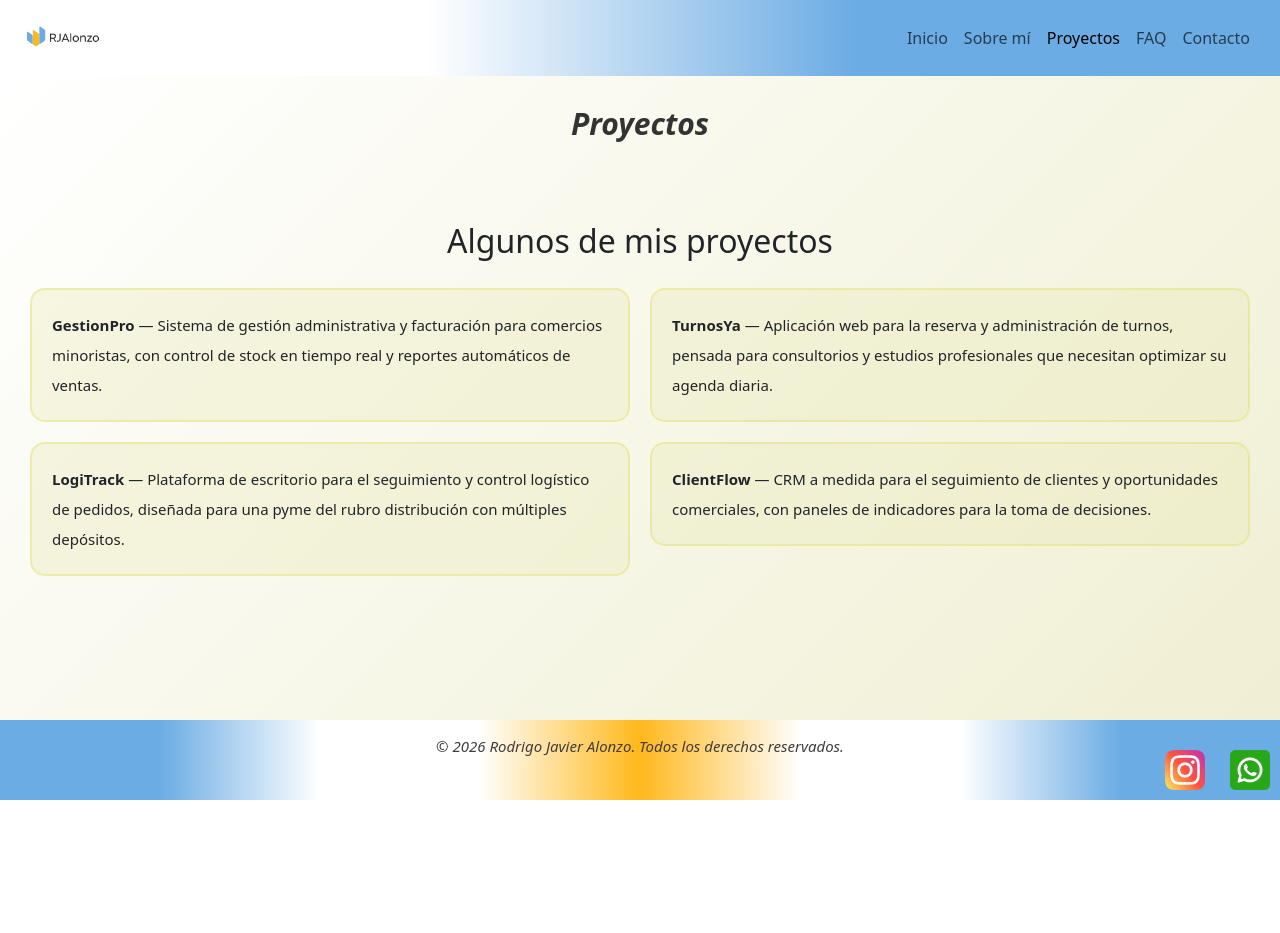
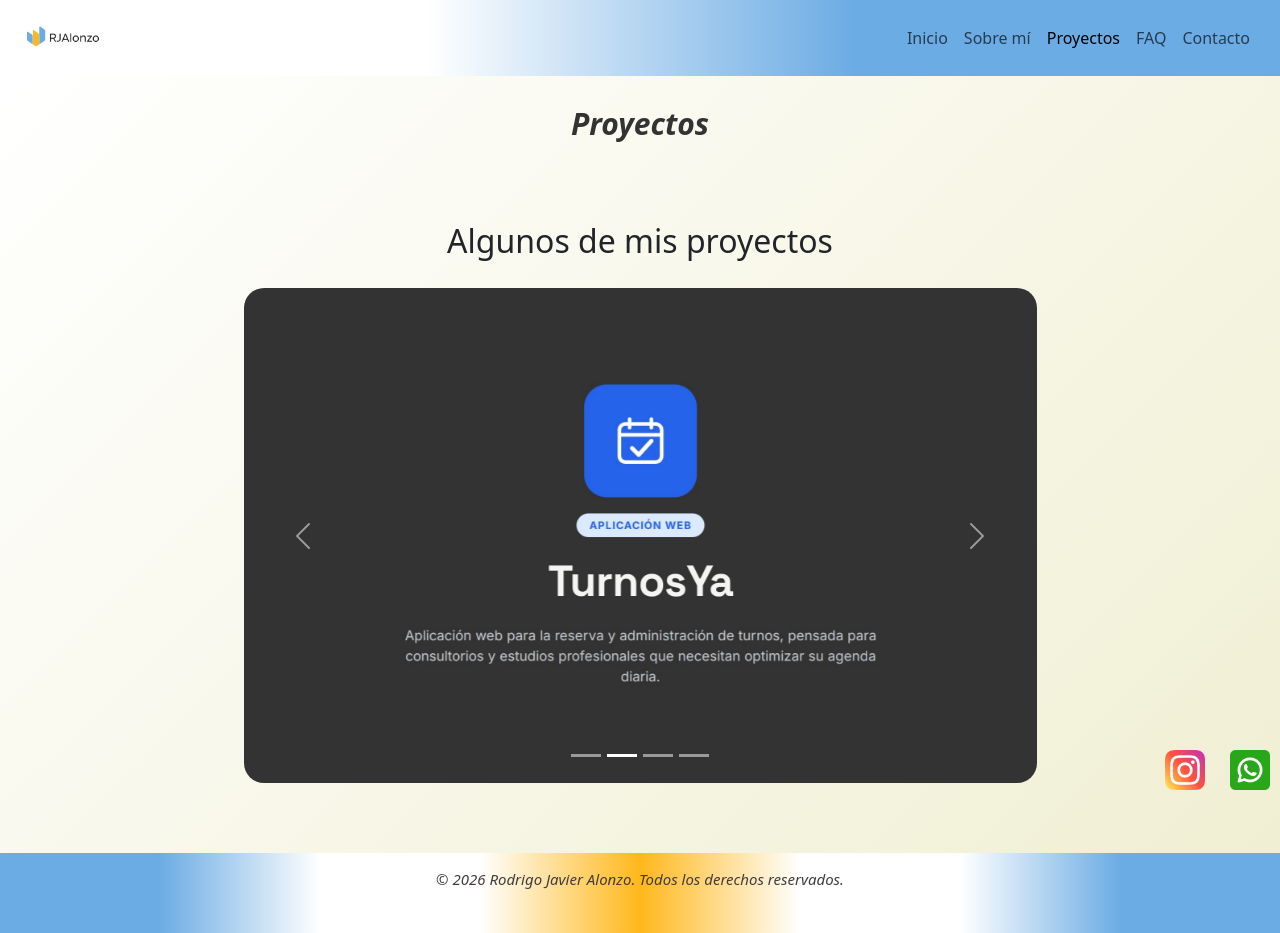
Before and after one commit to rodrigoalonzo/coderhouse-desarrolloweb, a plain HTML site: page pages/proyectos.html in a window 1280 px wide. Before the commit the page ends 800 px from the top, so only its background shows below. Drawn offline with nearby package versions, Linux system fonts and the light colour scheme.

Commit message:
Add: componente Carousel en sección Proyectos

```diff
--- a/pages/proyectos.html
+++ b/pages/proyectos.html
@@ -74,7 +74,89 @@
       <h1>Proyectos</h1>
       <section class="section-proyectos" id="section-proyectos">
         <h2>Algunos de mis proyectos</h2>
-        <ul>
+        <div
+          id="carouselExampleAutoplaying"
+          class="carousel slide"
+          data-bs-ride="carousel"
+        >
+          <div class="carousel-indicators">
+            <button
+              type="button"
+              data-bs-target="#carouselExampleAutoplaying"
+              data-bs-slide-to="0"
+              class="active"
+              aria-current="true"
+              aria-label="Slide 1"
+            ></button>
+            <button
+              type="button"
+              data-bs-target="#carouselExampleAutoplaying"
+              data-bs-slide-to="1"
+              aria-label="Slide 2"
+            ></button>
+            <button
+              type="button"
+              data-bs-target="#carouselExampleAutoplaying"
+              data-bs-slide-to="2"
+              aria-label="Slide 3"
+            ></button>
+            <button
+              type="button"
+              data-bs-target="#carouselExampleAutoplaying"
+              data-bs-slide-to="3"
+              aria-label="Slide 4"
+            ></button>
+          </div>
+          <div class="carousel-inner">
+            <div class="carousel-item active" data-bs-interval="4000">
+              <img
+                src="../recursos/imagenes/aplicaciones/gestionpro_black.jpg"
+                class="d-block w-100"
+                alt="Imagen de aplicación GestionPro"
+              />
+            </div>
+            <div class="carousel-item" data-bs-interval="4000">
+              <img
+                src="../recursos/imagenes/aplicaciones/turnosya_black.jpg"
+                class="d-block w-100"
+                alt="Imagen de aplicación TurnosYa"
+              />
+            </div>
+            <div class="carousel-item" data-bs-interval="4000">
+              <img
+                src="../recursos/imagenes/aplicaciones/logitrack_black.jpg"
+                class="d-block w-100"
+                alt="Imagen de aplicación LogiTrack"
+              />
+            </div>
+            <div class="carousel-item" data-bs-interval="4000">
+              <img
+                src="../recursos/imagenes/aplicaciones/clientflow_black.jpg"
+                class="d-block w-100"
+                alt="Imagen de aplicación ClientFlow"
+              />
+            </div>
+          </div>
+          <button
+            class="carousel-control-prev"
+            type="button"
+            data-bs-target="#carouselExampleAutoplaying"
+            data-bs-slide="prev"
+          >
+            <span class="carousel-control-prev-icon" aria-hidden="true"></span>
+            <span class="visually-hidden">Previous</span>
+          </button>
+          <button
+            class="carousel-control-next"
+            type="button"
+            data-bs-target="#carouselExampleAutoplaying"
+            data-bs-slide="next"
+          >
+            <span class="carousel-control-next-icon" aria-hidden="true"></span>
+            <span class="visually-hidden">Next</span>
+          </button>
+        </div>
+        <!-- <ul>
           <li class="proyecto1">
             <strong>GestionPro</strong> — Sistema de gestión administrativa y
             facturación para comercios minoristas, con control de stock en
@@ -95,7 +177,7 @@
             clientes y oportunidades comerciales, con paneles de indicadores
             para la toma de decisiones.
           </li>
-        </ul>
+        </ul> -->
       </section>
     </main>
     <footer class="footer">
--- a/styles/styles.css
+++ b/styles/styles.css
@@ -92,7 +92,6 @@ body{
   padding: 20px 0px 20px 0px;
   background-color: rgba(14, 14, 14, 0.75);
   border-radius: 15px;
-  /* border: 3px solid #e0e04b5b; */
   border: 1px solid #838181;
 }
 
@@ -138,7 +137,6 @@ body{
   text-align: center;
   background-color: rgba(14, 14, 14, 0.75);
   border-radius: 15px;
-  /* border: 3px solid #e0e04b5b; */
   border: 1px solid #838181;
   color: #FFFFFF;
 }
@@ -157,7 +155,6 @@ body{
   padding: 20px;
   background-color: rgba(14, 14, 14, 0.65);
   border-radius: 15px;
-  /* border: 3px solid #e0e04b5b; */
   border: 1px solid #838181;
 }
 
@@ -172,9 +169,7 @@ body{
   grid-area: intro;
   text-align: center;
   background-color: rgba(231, 231, 183, 0.65);
-  /* background-color: rgba(14, 14, 14, 0.75); */
   border-radius: 15px;
-  /* border: 3px solid #e0e04b5b; */
   height: auto;
   padding: 10px;
 }
@@ -183,9 +178,7 @@ body{
   grid-area: destacado;
   text-align: center;
   background-color: rgba(231, 231, 183, 0.65);
-  /* background-color: rgba(14, 14, 14, 0.75); */
   border-radius: 15px;
-  /* border: 3px solid #e0e04b5b; */
   height: auto;
   padding: 10px;
 }
@@ -199,7 +192,6 @@ body{
   padding: 20px;
   background-color: rgba(14, 14, 14, 0.75);
   border-radius: 15px;
-  /* border: 3px solid #e0e04b5b; */
   border: 1px solid #838181;
   color: #FFFFFF;
 }
@@ -294,10 +286,7 @@ body{
   grid-template-columns: 1fr;
   grid-template-areas:
     "titulo"
-    "p1"
-    "p2"
-    "p3"
-    "p4";
+    "proyectos";
   align-items: start;
   gap: 20px;
   margin-top: 40px;
@@ -311,38 +300,13 @@ body{
   text-align: center;
 }
 
-.main .section-proyectos ul{
-  display: contents;
-  list-style: none;
-}
-
-.main .section-proyectos .proyecto1{
-  grid-area: p1;
-  background-color: #e7e7b75b;
-  border-radius: 15px;
-  border: 2px solid #e0e04b5b;
-  padding: 20px;
-}
-.main .section-proyectos .proyecto2{
-  grid-area: p2;
-  background-color: #e7e7b75b;
-  border-radius: 15px;
-  border: 2px solid #e0e04b5b;
-  padding: 20px;
-}
-.main .section-proyectos .proyecto3{
-  grid-area: p3;
-  background-color: #e7e7b75b;
-  border-radius: 15px;
-  border: 2px solid #e0e04b5b;
-  padding: 20px;
-}
-.main .section-proyectos .proyecto4{
-  grid-area: p4;
-  background-color: #e7e7b75b;
-  border-radius: 15px;
-  border: 2px solid #e0e04b5b;
-  padding: 20px;
+.main .section-proyectos .carousel.slide{
+  grid-area: proyectos;
+  width: 100%;
+  justify-self: center;
+  padding: 10px;
+  background-color: #333333;
+  border-radius: 20px;
 }
 
 .main .section-faq{
@@ -350,11 +314,6 @@ body{
   margin-bottom: 40px;
   padding: 20px;
 }
-
-/* .main .section-faq ul{
-  margin: 10px;
-  padding-left: 20px;
-} */
 
 .main .section-faq .accordion-button.collapsed{
   background-color: rgb(108, 172, 228, 0.30);
@@ -497,6 +456,10 @@ body{
   .footer p{
     font-size: 12px;
   }
+
+  .main .section-proyectos .carousel.slide{
+    width: 85%;
+  }
 }
 
 @media (min-width: 1024px){
@@ -515,12 +478,8 @@ body{
   height: 100%;
 }
 
-  .main .section-proyectos{
-    grid-template-columns: 1fr 1fr;
-    grid-template-areas:
-      "titulo titulo"
-      "p1 p2"
-      "p3 p4";
+  .main .section-proyectos .carousel.slide{
+    width: 65%;
   }
 
   .footer p{
```
Also changed, not shown: recursos/imagenes/aplicaciones/clientflow_black.jpg (added), recursos/imagenes/aplicaciones/clientflow_white.jpg (added), recursos/imagenes/aplicaciones/gestionpro_black.jpg (added), recursos/imagenes/aplicaciones/gestionpro_white.jpg (added), recursos/imagenes/aplicaciones/logitrack_black.jpg (added), recursos/imagenes/aplicaciones/logitrack_white.jpg (added), recursos/imagenes/aplicaciones/turnosya_black.jpg (added), recursos/imagenes/aplicaciones/turnosya_white.jpg (added).
